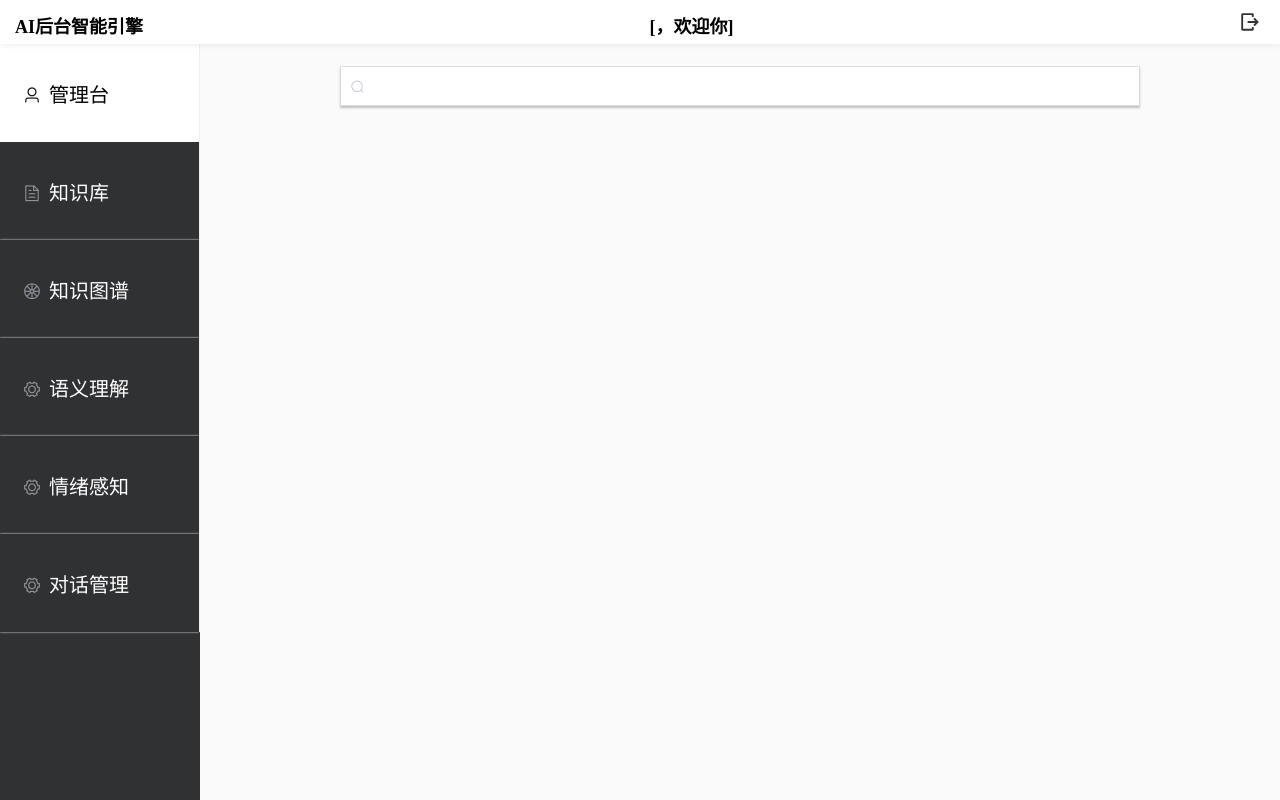
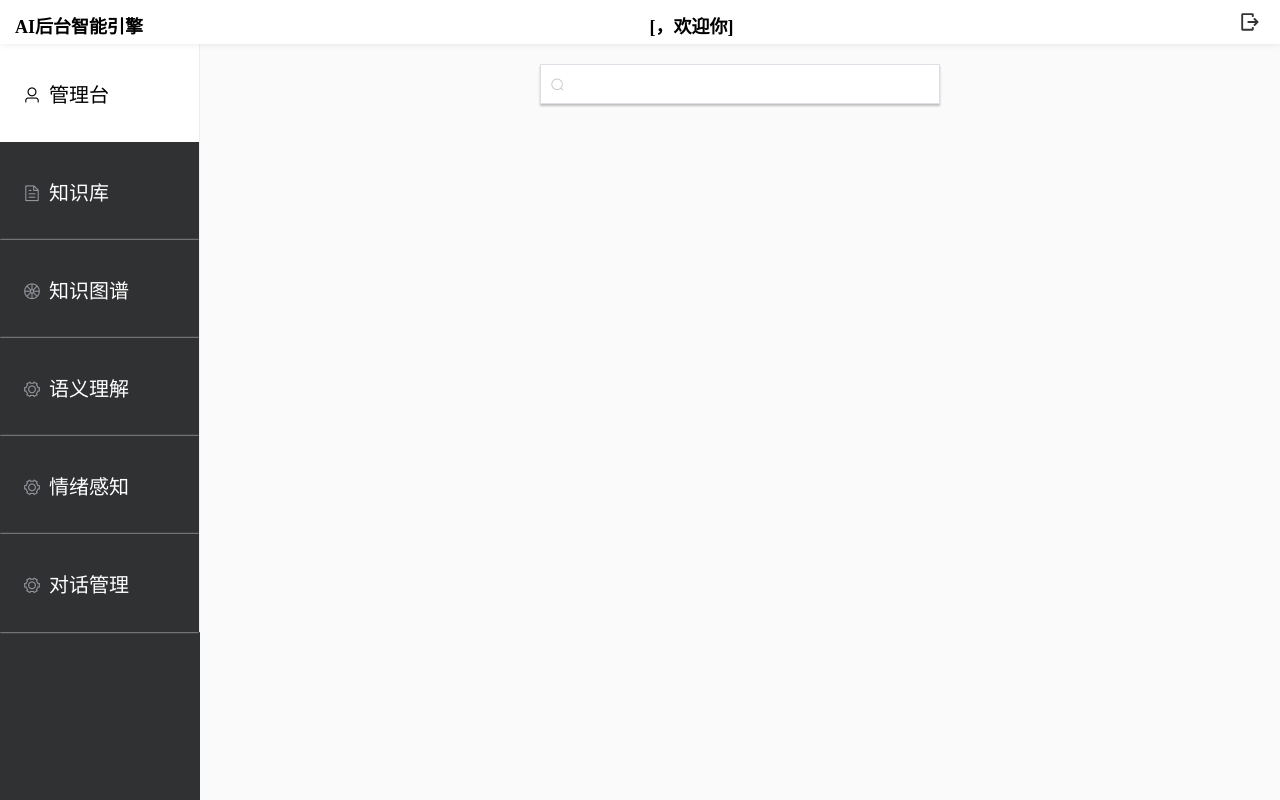
Before and after one commit to MaKunPeng/common-web-vue, a Vue app: page /#/home/admin in a window 1280 px wide. Built offline with nearby package versions, Linux system fonts and the light colour scheme.

Commit message:
父容器设置min-width，修复缩小浏览器时，页面右部出现空白的问题

```diff
--- a/src/assets/css/home.less
+++ b/src/assets/css/home.less
@@ -1,5 +1,6 @@
 .home-container {
   height: 100%;
+  position: relative;
 }
 .el-header {
   background-color: white;
--- a/src/components/biz/Administrator.vue
+++ b/src/components/biz/Administrator.vue
@@ -20,6 +20,8 @@ export default {
   width: 100%;
   height: 100%;
   box-sizing: border-box;
+  padding-top: 20px;
+  min-width: 400px;
 
   /deep/ .el-input__inner {
     border-radius: 0px;
@@ -27,9 +29,11 @@ export default {
 }
 
 .search {
-  left:50%;
-  transform:translate(-50%,55%);
-  width: 800px;
+  display: block;
+  position: relative;
+  margin: auto;
+  width: 400px;
+  min-width: 200px;
   box-shadow:  0px 2px 2px 0px rgba(0, 0, 0, 0.24);
 }
 </style>
--- a/src/components/biz/KnowledgeBase.vue
+++ b/src/components/biz/KnowledgeBase.vue
@@ -38,13 +38,13 @@ export default {
   width: 100%;
   height: 100%;
   box-sizing: border-box;
-  overflow: hidden;
+  padding-top: 30px;
+  min-width: 1200px
 }
 
 .panel {
   position: relative;
   margin:0px auto;
-  margin-top: 30px;
   box-shadow: 0px 2px 6px 0px rgba(9, 2, 32, 0.4);
   width: 1200px;
   height: 800px;
```
